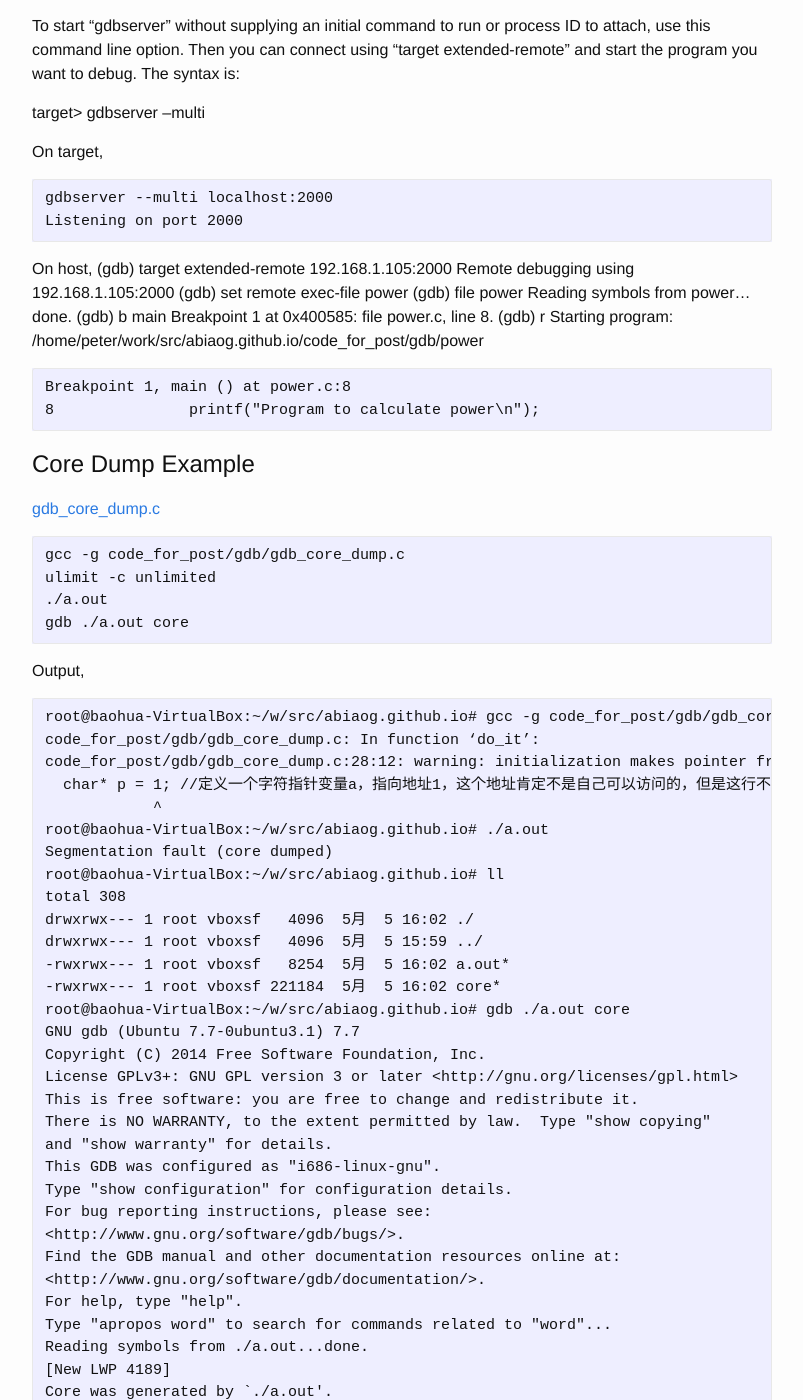
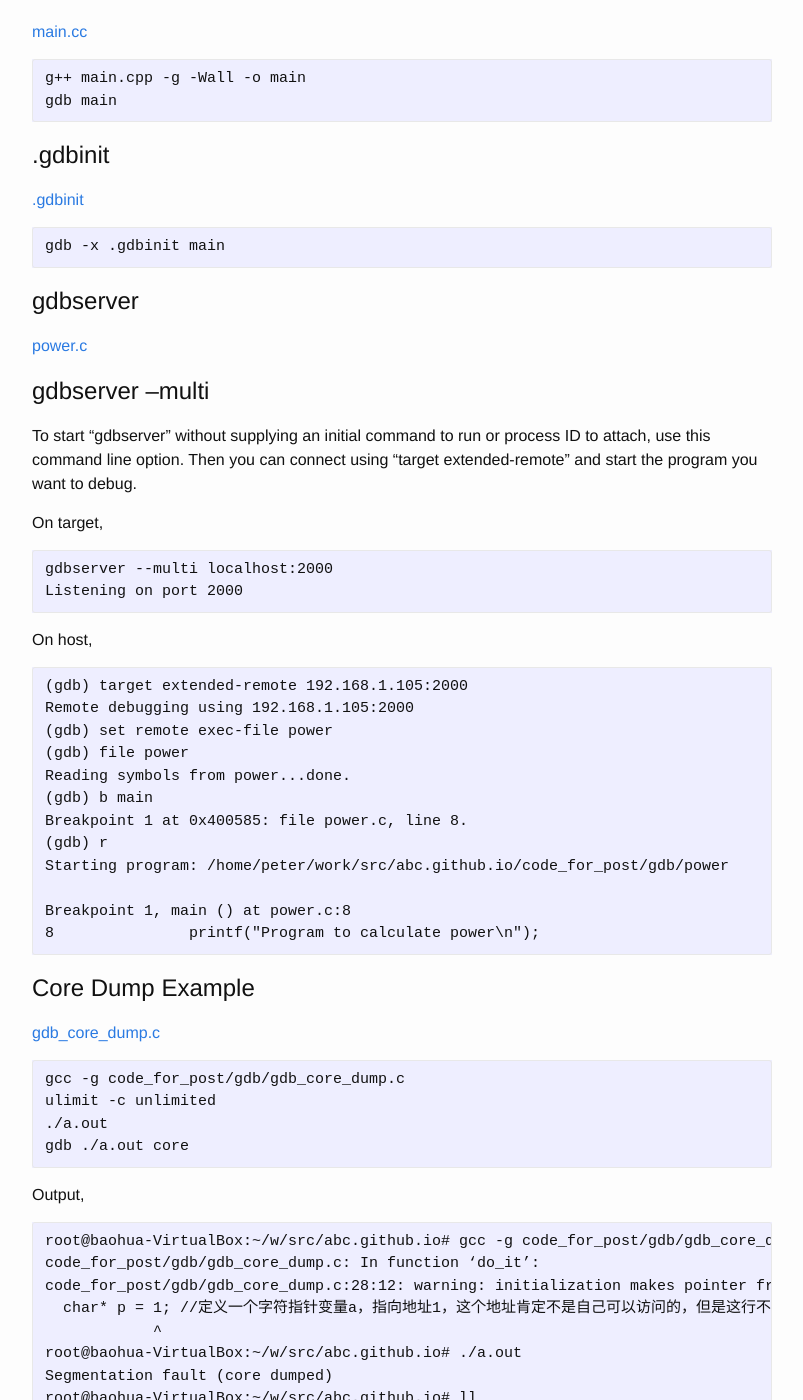
Before and after one commit to abiaog/abiaog.github.io, a Jekyll site: the page built from _posts/2016-05-05-gdb.markdown, in a window 1280 px wide and 1400 px high, scrolled down 2355 px. Shown: the whole window, without its empty margins (238-1041 px from the left). Built offline with Jekyll 4.4.1, drawn with Linux system fonts in a browser that asks for light colours; some of the changed text lies outside the part shown.

Commit message:
gdbserver

```diff
--- a/_posts/2016-05-05-gdb.markdown
+++ b/_posts/2016-05-05-gdb.markdown
@@ -38,6 +38,7 @@ The GNU Debugger, usually called just GDB and named gdb as an executable file, i
 	Command name abbreviations are allowed if unambiguous.
 
 Frequently used commands,
+
 	b
 	p
 	bt
@@ -52,9 +53,13 @@ Frequently used commands,
 # breakpoints
 
 delete breakpoints -- Delete some breakpoints or auto-display expressions
+
 disable -- Disable some breakpoints
+
 disable breakpoints -- Disable some breakpoints
+
 enable -- Enable some breakpoints
+
 enable breakpoints -- Enable some breakpoints
 
 
@@ -83,10 +88,11 @@ enable breakpoints -- Enable some breakpoints
 	3       breakpoint     keep y   0x0000000000400585 in main at power.c:7
 
 # backtrace
-(gdb) h bt
-Print backtrace of all stack frames, or innermost COUNT frames.
-With a negative argument, print outermost -COUNT frames.
-Use of the 'full' qualifier also prints the values of the local variables.
+
+	(gdb) h bt
+	Print backtrace of all stack frames, or innermost COUNT frames.
+	With a negative argument, print outermost -COUNT frames.
+	Use of the 'full' qualifier also prints the values of the local variables.
 
 # An Example Debugging Session
 
@@ -98,19 +104,17 @@ Use of the 'full' qualifier also prints the values of the local variables.
 # .gdbinit
 
 [.gdbinit](/code_for_post/gdb/.gdbinit)
+
 	gdb -x .gdbinit main
 
 # gdbserver
 
 [power.c](/code_for_post/gdb/power.c)
-[How to Debug Programs on Remote Server using GDBServer Example](http://www.thegeekstuff.com/2014/04/gdbserver-example/)
 
 # gdbserver --multi
 
 To start "gdbserver" without supplying an initial command to run or process ID to attach, use this command line option.  Then
-you can connect using "target extended-remote" and start the program you want to debug.  The syntax is:
-
-target> gdbserver --multi <comm>
+you can connect using "target extended-remote" and start the program you want to debug.
 
 On target,
 
@@ -118,6 +122,7 @@ On target,
 	Listening on port 2000
 
 On host,
+
 	(gdb) target extended-remote 192.168.1.105:2000
 	Remote debugging using 192.168.1.105:2000
 	(gdb) set remote exec-file power
@@ -126,7 +131,7 @@ On host,
 	(gdb) b main
 	Breakpoint 1 at 0x400585: file power.c, line 8.
 	(gdb) r
-	Starting program: /home/peter/work/src/abiaog.github.io/code_for_post/gdb/power
+	Starting program: /home/peter/work/src/abc.github.io/code_for_post/gdb/power
 
 	Breakpoint 1, main () at power.c:8
 	8		printf("Program to calculate power\n");
@@ -144,20 +149,20 @@ On host,
 
 Output,
 
-	root@baohua-VirtualBox:~/w/src/abiaog.github.io# gcc -g code_for_post/gdb/gdb_core_dump.c
+	root@baohua-VirtualBox:~/w/src/abc.github.io# gcc -g code_for_post/gdb/gdb_core_dump.c
 	code_for_post/gdb/gdb_core_dump.c: In function ‘do_it’:
 	code_for_post/gdb/gdb_core_dump.c:28:12: warning: initialization makes pointer from integer without a cast [enabled by default]
 	  char* p = 1; //定义一个字符指针变量a，指向地址1，这个地址肯定不是自己可以访问的，但是这行不会产生段错误
 		    ^
-	root@baohua-VirtualBox:~/w/src/abiaog.github.io# ./a.out
+	root@baohua-VirtualBox:~/w/src/abc.github.io# ./a.out
 	Segmentation fault (core dumped)
-	root@baohua-VirtualBox:~/w/src/abiaog.github.io# ll
+	root@baohua-VirtualBox:~/w/src/abc.github.io# ll
 	total 308
 	drwxrwx--- 1 root vboxsf   4096  5月  5 16:02 ./
 	drwxrwx--- 1 root vboxsf   4096  5月  5 15:59 ../
 	-rwxrwx--- 1 root vboxsf   8254  5月  5 16:02 a.out*
 	-rwxrwx--- 1 root vboxsf 221184  5月  5 16:02 core*
-	root@baohua-VirtualBox:~/w/src/abiaog.github.io# gdb ./a.out core
+	root@baohua-VirtualBox:~/w/src/abc.github.io# gdb ./a.out core
 	GNU gdb (Ubuntu 7.7-0ubuntu3.1) 7.7
 	Copyright (C) 2014 Free Software Foundation, Inc.
 	License GPLv3+: GNU GPL version 3 or later <http://gnu.org/licenses/gpl.html>
```
Also changed, not shown: other parts of _posts/2016-05-05-gdb.markdown (+2 -0 lines).
